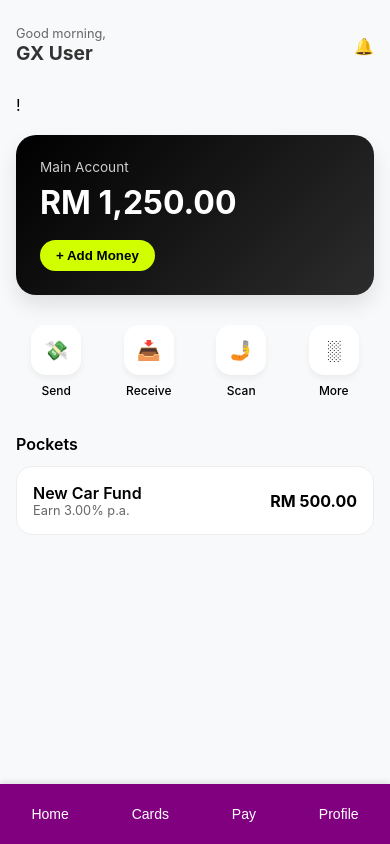
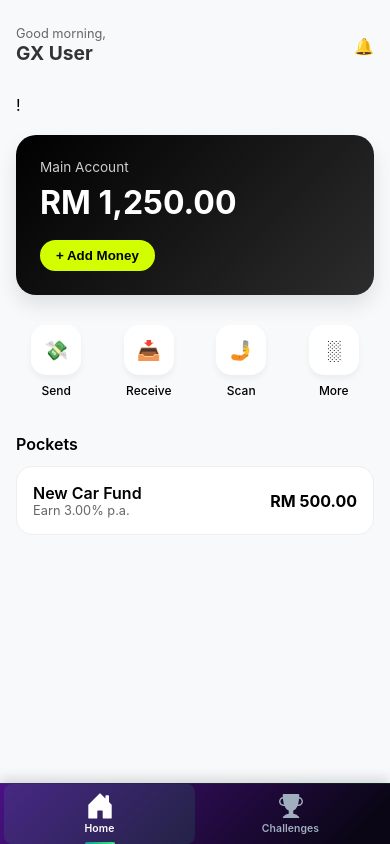
Before and after one commit to JCkwek/UTM-x-Hackathon-26---TechTribe, a React (Create React App) app: page / in a window 390 px wide. Built offline with nearby package versions, Linux system fonts and the light colour scheme.

Commit message:
Modify bottom nav bar

```diff
--- a/package.json
+++ b/package.json
@@ -9,6 +9,7 @@
     "@testing-library/user-event": "^13.5.0",
     "react": "^19.2.5",
     "react-dom": "^19.2.5",
+    "react-icons": "^5.6.0",
     "react-router-dom": "^7.15.0",
     "react-scripts": "5.0.1",
     "web-vitals": "^2.1.4"
--- a/src/components/BottomNav.js
+++ b/src/components/BottomNav.js
@@ -1,16 +1,31 @@
-import styles from './BottomNav.module.css'
-// import { useNavigate } from "react-router-dom";
+import styles from './BottomNav.module.css';
+import { useNavigate, useLocation } from "react-router-dom";
+import { BsHouseDoorFill, BsTrophyFill } from "react-icons/bs";
 
 function BottomNav(){
-    // const navigate = useNavigate();
+    const navigate = useNavigate();
+    const location = useLocation();
+
+    const navItems = [
+        { path: '/', icon: <BsHouseDoorFill size={24} />, label: 'Home', id: 'home' },
+        { path: '/challenges', icon: <BsTrophyFill size={24} />, label: 'Challenges', id: 'challenges' },
+    ];
 
     return(
-        <div className={styles.bottomNav}>
-            <button>Home</button>
-            <button>Cards</button>
-            <button>Pay</button>
-            <button>Profile</button>
-        </div>
+        <nav className={styles.bottomNav}>
+            <div className={styles.navContainer}>
+                {navItems.map(item => (
+                    <button
+                        key={item.id}
+                        className={`${styles.navItem} ${location.pathname === item.path ? styles.active : ''}`}
+                        onClick={() => navigate(item.path)}
+                    >
+                        <span className={styles.navIcon}>{item.icon}</span>
+                        <span className={styles.navLabel}>{item.label}</span>
+                    </button>
+                ))}
+            </div>
+        </nav>
     )
 }
 
--- a/src/components/BottomNav.module.css
+++ b/src/components/BottomNav.module.css
@@ -1,38 +1,156 @@
-/* .topNav{
-    padding: 1rem;
-    box-shadow: 0 4px 6px rgba(0, 0, 0, 0.1);
-    grid-area: bottomnav;
-    align-items: center;
-    letter-spacing: 1.5px;
-    color: white;
-    background-color: purple;
-    user-select: none;
-    display: flex;
-    justify-content: space-between;
-}
- */
-
- .bottomNav {
-    position: fixed;        /* stick to screen */
+/* ============ Bottom Navigation ============ */
+.bottomNav {
+    position: fixed;
     bottom: 0;
     left: 0;
     width: 100%;
+    height: 70px;
+    background: linear-gradient(135deg, #4a1185 0%, #0a0616 90%);
+    color: white;
+    display: flex;
+    justify-content: center;
+    align-items: center;
+    box-shadow: 0 -4px 12px rgba(0, 0, 0, 0.15);
+    border-top: 1px solid rgba(56, 239, 125, 0.1);
+    z-index: 100;
+}
 
-    height: 60px;
-    background-color: purple;
-    color: white;
-
+.navContainer {
     display: flex;
+    width: 100%;
+    height: 100%;
     justify-content: space-around;
     align-items: center;
-
-    box-shadow: 0 -2px 6px rgba(0, 0, 0, 0.1);
+    max-width: 600px;
+    padding: 0 1rem;
 }
 
-.bottomNav button {
+.navItem {
     background: none;
     border: none;
+    color: #a0aec0;
+    cursor: pointer;
+    display: flex;
+    flex-direction: column;
+    align-items: center;
+    justify-content: center;
+    gap: 0.4rem;
+    padding: 0.5rem 1rem;
+    transition: all 0.3s ease;
+    user-select: none;
+    font-family: inherit;
+    flex: 1;
+    height: 100%;
+}
+
+.navItem:hover {
     color: white;
-    font-size: 14px;
-    cursor: pointer;
+    transform: scale(1.05);
 }
+
+.navItem.active {
+    color: white;
+    background: rgba(56, 239, 125, 0.1);
+    border-radius: 8px;
+    position: relative;
+}
+
+.navItem.active::after {
+    content: '';
+    position: absolute;
+    bottom: -1px;
+    left: 50%;
+    transform: translateX(-50%);
+    width: 30px;
+    height: 3px;
+    background: linear-gradient(135deg, #11998e 0%, #38ef7d 100%);
+    border-radius: 2px;
+}
+
+.navIcon {
+    font-size: 1.5rem;
+    display: flex;
+    align-items: center;
+    justify-content: center;
+    transition: transform 0.2s ease;
+}
+
+.navItem.active .navIcon {
+    transform: scale(1.2);
+}
+
+.navLabel {
+    font-size: 0.75rem;
+    font-weight: 600;
+    letter-spacing: 0.3px;
+    white-space: nowrap;
+}
+
+/* ============ Tablet (768px) ============ */
+@media (max-width: 768px) {
+    .bottomNav {
+        height: 65px;
+    }
+
+    .navContainer {
+        padding: 0 0.5rem;
+    }
+
+    .navItem {
+        padding: 0.5rem 0.75rem;
+        gap: 0.3rem;
+    }
+
+    .navIcon {
+        font-size: 1.3rem;
+    }
+
+    .navLabel {
+        font-size: 0.7rem;
+    }
+}
+
+/* ============ Mobile (480px) ============ */
+@media (max-width: 480px) {
+    .bottomNav {
+        height: 60px;
+    }
+
+    .navContainer {
+        padding: 0 0.25rem;
+    }
+
+    .navItem {
+        padding: 0.4rem 0.5rem;
+        gap: 0.25rem;
+    }
+
+    .navIcon {
+        font-size: 1.1rem;
+    }
+
+    .navLabel {
+        font-size: 0.65rem;
+        letter-spacing: 0.1px;
+    }
+}
+
+/* ============ Ultra Small (360px) ============ */
+@media (max-width: 360px) {
+    .bottomNav {
+        height: 56px;
+    }
+
+    .navItem {
+        padding: 0.3rem 0.4rem;
+        gap: 0.2rem;
+    }
+
+    .navIcon {
+        font-size: 1rem;
+    }
+
+    .navLabel {
+        font-size: 0.6rem;
+    }
+}
```
Also changed, not shown: 1 other file (tests, documents, lock files or other folders).
